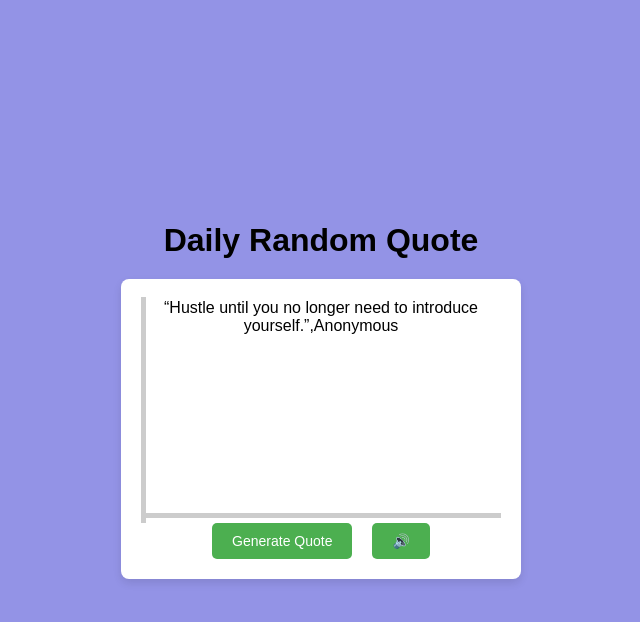
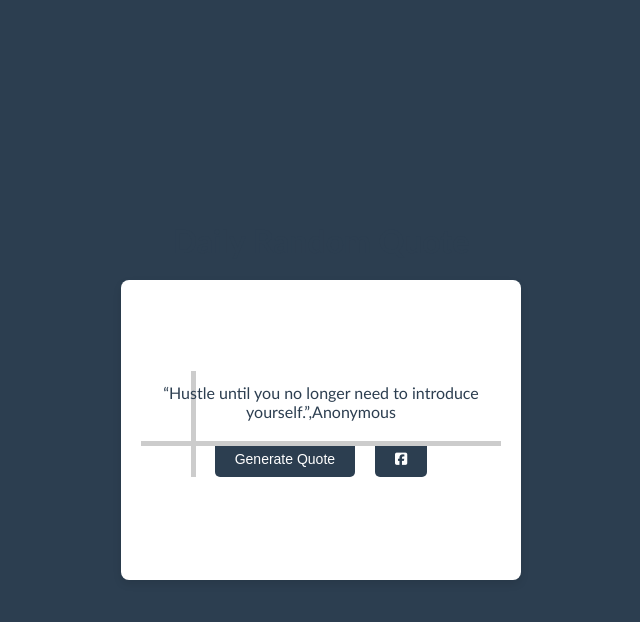
Before and after one commit to berlaypott143/Daily-Random-Quotes, a plain HTML site: page index.html in a window 1280 px wide. Both pictures are taken after a click on the button "Generate Quote". Shown: the whole page, without its empty margins (319-959 px from the left). Drawn offline with Linux system fonts and the light colour scheme.

Commit message:
5th commit
midifing intersecting lines and author and quote styling

```diff
--- a/index.html
+++ b/index.html
@@ -5,13 +5,19 @@
     <meta name="viewport" content="width=device-width, initial-scale=1.0" />
     <title>Daily Random Quotes</title>
     <link rel="stylesheet" href="style.css" />
+    <link
+      rel="stylesheet"
+      href="https://cdnjs.cloudflare.com/ajax/libs/font-awesome/6.6.0/css/all.min.css"
+    />
   </head>
   <body>
     <h1>Daily Random Quote</h1>
     <div id="quote-container">
       <div class="button-container">
         <button id="generator-btn" class="btn">Generate Quote</button>
-        <button id="icon-btn" class="btn">🔊</button>
+        <button id="icon-btn" class="btn">
+          <i class="fa-brands fa-square-facebook"></i>
+        </button>
       </div>
     </div>
 
--- a/main.js
+++ b/main.js
@@ -16,8 +16,10 @@ button.addEventListener("click", function () {
 
   //getting a random index of imported quotes array and loop until a different random index is found
   let randomIndex;
+  let randomColor;
   do {
     randomIndex = Math.floor(Math.random() * quotes.length);
+    randomColor = Math.floor(Math.random() * colors.length);
   } while (randomIndex === prevIndex);
 
   prevIndex = randomIndex;
@@ -31,6 +33,17 @@ button.addEventListener("click", function () {
 
   //setting text content of div with the random selected quote
   randomQuote.textContent = quotes[randomIndex];
+
+  // Select the <html> and <body> elements
+  const htmlElement = document.documentElement;
+  const bodyElement = document.body;
+
+  // Set the styles directly (no jQuery)
+  htmlElement.style.backgroundColor = colors[randomColor];
+  htmlElement.style.color = colors[randomColor];
+  bodyElement.style.backgroundColor = colors[randomColor];
+  button.style.backgroundColor = colors[randomColor];
+  iconButton.style.backgroundColor = colors[randomColor];
 
   // Insert the new quote at the beginning of the container (before the hr and buttons)
   container.insertBefore(randomQuote, container.firstChild);
--- a/style.css
+++ b/style.css
@@ -5,13 +5,13 @@
 }
 
 body {
-  background: rgb(147, 147, 230);
-  font-family: Arial, sans-serif;
+  font-family: "Gill Sans", "Gill Sans MT", Calibri, "Trebuchet MS", sans-serif;
   display: flex;
   flex-direction: column;
   justify-content: center;
   align-items: center;
   height: 100vh;
+  margin: 0;
 }
 
 h1 {
@@ -20,7 +20,7 @@ h1 {
 }
 
 #quote-container {
-  background: #fff;
+  background: white;
   padding: 20px;
   border-radius: 8px;
   box-shadow: 0 4px 8px rgba(0, 0, 0, 0.1);
@@ -31,53 +31,59 @@ h1 {
   flex-direction: column;
   justify-content: center;
   align-items: center;
+  position: relative;
 }
 
 .quote {
   font-size: 16px;
   text-align: center;
+  z-index: 1; /* Ensure the quote appears above the lines */
 }
 
 .button-container {
   display: flex;
   justify-content: center;
-  margin-top: auto;
   position: relative;
   width: 100%;
+  margin-top: 20px;
+}
+
+.button-container::before,
+.button-container::after {
+  content: "";
+  position: absolute;
+  background-color: #ccc;
+  z-index: 0; /* Ensure the lines are behind the text */
 }
 
 .button-container::before {
-  content: "";
-  position: absolute;
-  bottom: 100%;
-  left: 0;
-  width: 5px;
-  height: calc(100% + 190px);
-  background-color: #ccc;
+  width: 5px; /* Thickness of the vertical line */
+  height: calc(100% + 70px); /* Extend the line upwards */
+  left: 50px; /* Position the vertical line */
+  top: -70px; /* Adjust to position it correctly */
 }
 
 .button-container::after {
-  content: "";
-  display: block;
   width: 100%;
-  height: 5px;
-  background-color: #ccc;
-  position: absolute;
-  top: -10px;
+  height: 5px; /* Thickness of the horizontal line */
+  top: 0;
   left: 0;
 }
 
 .btn {
-  background-color: #4caf50;
   font-size: 14px;
   padding: 10px 20px;
   border: none;
   border-radius: 5px;
   cursor: pointer;
+  margin: 0 10px;
   color: white;
-  margin: 0 10px;
 }
 
-.btn:hover {
-  background-color: #45a049;
+.fa {
+  font-size: 1.8em;
+  width: 40px;
+  height: 40px;
+  line-height: 40px;
+  text-align: center;
 }
```
